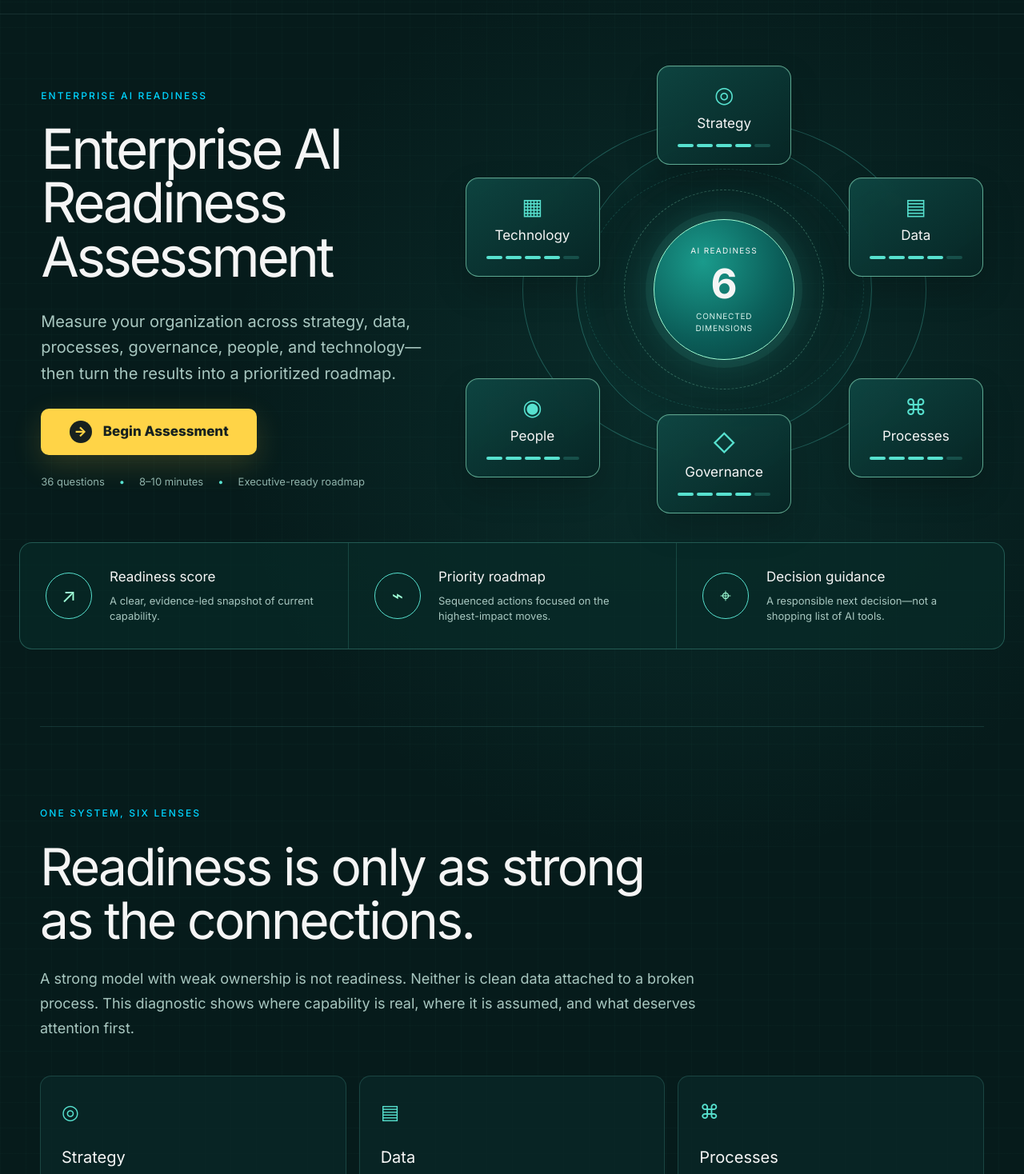
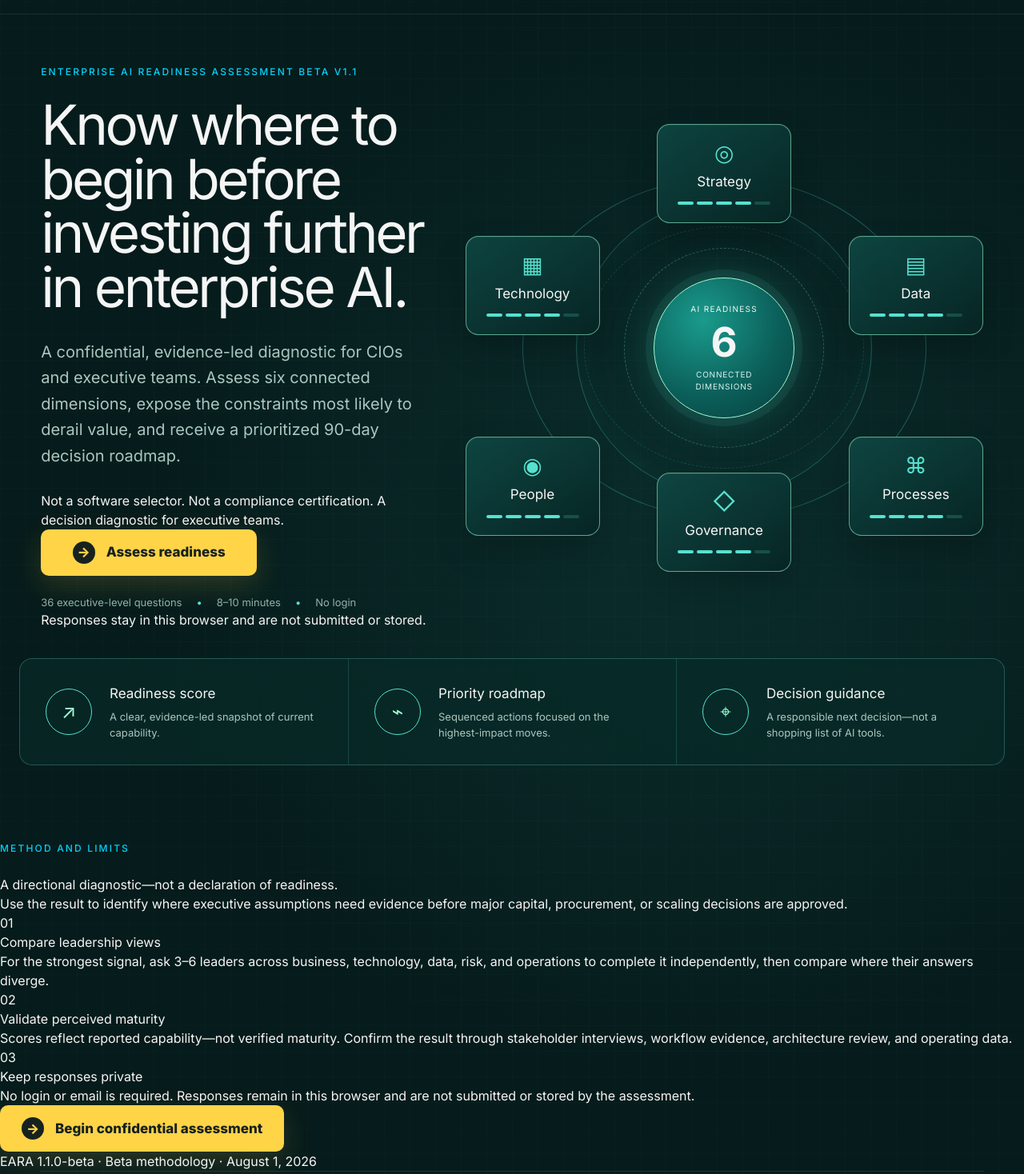
Before and after one commit to MattymBaylor/gms-website-3.0-perplexity, a Next.js app: page /eara in a window 1280 px wide. Shown: the part 62-1530 px from the top of the page at 80% size. Built offline with nearby package versions, Linux system fonts and the light colour scheme.

Commit message:
Improve EARA CIO positioning and trust

```diff
--- a/app/eara/page.tsx
+++ b/app/eara/page.tsx
@@ -152,6 +152,8 @@ const dimensions: Dimension[] = [
   },
 ];
 
+const EARA_VERSION = "1.1.0-beta";
+
 const ratingScale = [
   { value: 1, label: "Not in place", short: "Absent" },
   { value: 2, label: "Ad hoc", short: "Ad hoc" },
@@ -223,6 +225,8 @@ export default function Home() {
   const overallScore = useMemo(() => Math.round(dimensionScores.reduce((sum, dimension) => sum + dimension.score, 0) / dimensions.length), [dimensionScores]);
   const ranked = useMemo(() => [...dimensionScores].sort((a, b) => a.score - b.score), [dimensionScores]);
   const strength = useMemo(() => [...dimensionScores].sort((a, b) => b.score - a.score)[0], [dimensionScores]);
+  const lowestScore = ranked[0].score;
+  const uniformProfile = lowestScore === strength.score;
 
   const goTop = () => window.scrollTo({ top: 0, behavior: "smooth" });
   const startAssessment = () => { setStage("assessment"); setSectionIndex(0); setShowValidation(false); setTimeout(goTop, 0); };
@@ -307,9 +311,11 @@ export default function Home() {
 
   if (stage === "results") {
     const status = maturity(overallScore);
-    const decision = overallScore >= 80
-      ? `Scale selectively from your strongest foundation in ${strength.name}, while protecting against overextension in ${ranked[0].name}.`
-      : `Authorize a 90-day foundation sprint centered on ${ranked[0].name}, with ${ranked[1].name} treated as the enabling dependency.`;
+    const decision = uniformProfile
+      ? "Authorize a 90-day cross-functional validation sprint. Equal scores do not establish a unique constraint, so validate Strategy and Data with evidence before setting investment priorities."
+      : overallScore >= 80
+        ? `Scale selectively from your strongest foundation in ${strength.name}, while protecting against overextension in ${ranked[0].name}.`
+        : `Authorize a 90-day foundation sprint centered on ${ranked[0].name}, with ${ranked[1].name} treated as the enabling dependency.`;
     return (
       <main className="results-shell">
         <BrandHeader compact onHome={returnHome} />
@@ -344,16 +350,26 @@ export default function Home() {
             <h2>Now that I know this, what decision can I responsibly make?</h2>
             <p className="decision-copy">{decision}</p>
             <ul>
-              <li><span>Constraint</span><b>{ranked[0].name} · {ranked[0].score}</b></li>
-              <li><span>Enabling dependency</span><b>{ranked[1].name} · {ranked[1].score}</b></li>
-              <li><span>Strongest foundation</span><b>{strength.name} · {strength.score}</b></li>
+              {uniformProfile ? (
+                <>
+                  <li><span>Starting hypothesis</span><b>Strategy · {dimensionScores[0].score}</b></li>
+                  <li><span>Enabling dependency</span><b>Data · {dimensionScores[1].score}</b></li>
+                  <li><span>Profile signal</span><b>No unique strength</b></li>
+                </>
+              ) : (
+                <>
+                  <li><span>Constraint</span><b>{ranked[0].name} · {ranked[0].score}</b></li>
+                  <li><span>Enabling dependency</span><b>{ranked[1].name} · {ranked[1].score}</b></li>
+                  <li><span>Strongest foundation</span><b>{strength.name} · {strength.score}</b></li>
+                </>
+              )}
             </ul>
             <p className="decision-rule">Do not approve broad technology procurement until the priority outcome, accountable owner, baseline metric, data boundary, and governance gate are explicit.</p>
           </article>
         </section>
 
         <section className="roadmap-section">
-          <div className="roadmap-intro"><div><p className="eyebrow">Prioritized roadmap</p><h2>Start where weakness constrains value.</h2></div><p>The roadmap sequences your three lowest-scoring dimensions. These are not three unrelated projects; each move should make the next one safer and more valuable.</p></div>
+          <div className="roadmap-intro"><div><p className="eyebrow">Prioritized roadmap</p><h2>Start where weakness constrains value.</h2></div><p>{uniformProfile ? "All six dimensions scored equally. This sequence is a starting hypothesis—not a proven priority—and should be validated with leadership input and operating evidence." : "The roadmap sequences your three lowest-scoring dimensions. These are not three unrelated projects; each move should make the next one safer and more valuable."}</p></div>
           <div className="priority-stack">
             {ranked.slice(0, 3).map((priority, index) => (
               <article className="priority-card" key={priority.key}>
@@ -368,7 +384,7 @@ export default function Home() {
 
         <section className="report-footer">
           <img src="/eara/growthmindset-logo-white.svg" alt="growthmindset.ai" />
-          <div><p>This assessment is a directional diagnostic, not an audit or compliance certification. Validate the findings through stakeholder interviews, workflow evidence, architecture review, and operating data before committing major capital.</p><a href="https://growthmindset.ai" target="_blank" rel="noreferrer">Continue with growthmindset.ai →</a></div>
+          <div><p><strong>EARA {EARA_VERSION}.</strong> This assessment is a directional diagnostic, not an audit or compliance certification. Validate the findings through stakeholder interviews, workflow evidence, architecture review, and operating data before committing major capital.</p><a href="https://growthmindset.ai" target="_blank" rel="noreferrer">Continue with growthmindset.ai →</a></div>
         </section>
       </main>
     );
@@ -379,11 +395,13 @@ export default function Home() {
       <BrandHeader onHome={returnHome} />
       <section className="hero" id="top">
         <div className="hero-copy">
-          <p className="eyebrow">Enterprise AI readiness</p>
-          <h1>Enterprise AI<br />Readiness<br />Assessment</h1>
-          <p className="hero-lede">Measure your organization across strategy, data, processes, governance, people, and technology—then turn the results into a prioritized roadmap.</p>
-          <button className="primary-button" type="button" onClick={startAssessment}><span aria-hidden="true">→</span>Begin Assessment</button>
-          <p className="assessment-meta"><span>36 questions</span><span>8–10 minutes</span><span>Executive-ready roadmap</span></p>
+          <p className="eyebrow">Enterprise AI Readiness Assessment <span className="version-badge">Beta v1.1</span></p>
+          <h1>Know where to begin before investing further in enterprise AI.</h1>
+          <p className="hero-lede">A confidential, evidence-led diagnostic for CIOs and executive teams. Assess six connected dimensions, expose the constraints most likely to derail value, and receive a prioritized 90-day decision roadmap.</p>
+          <p className="positioning-line">Not a software selector. Not a compliance certification. A decision diagnostic for executive teams.</p>
+          <button className="primary-button" type="button" onClick={startAssessment}><span aria-hidden="true">→</span>Assess readiness</button>
+          <p className="assessment-meta"><span>36 executive-level questions</span><span>8–10 minutes</span><span>No login</span></p>
+          <p className="assessment-trust">Responses stay in this browser and are not submitted or stored.</p>
         </div>
 
         <div className="system-map" aria-label="Six connected readiness dimensions">
@@ -401,13 +419,30 @@ export default function Home() {
         <article><span>⌖</span><div><h2>Decision guidance</h2><p>A responsible next decision—not a shopping list of AI tools.</p></div></article>
       </section>
 
+      <section className="method-section" id="methodology">
+        <p className="eyebrow">Method and limits</p>
+        <div className="method-heading">
+          <h2>A directional diagnostic—not a declaration of readiness.</h2>
+          <p>Use the result to identify where executive assumptions need evidence before major capital, procurement, or scaling decisions are approved.</p>
+        </div>
+        <div className="method-grid">
+          <article><span>01</span><h3>Compare leadership views</h3><p>For the strongest signal, ask 3–6 leaders across business, technology, data, risk, and operations to complete it independently, then compare where their answers diverge.</p></article>
+          <article className="evidence-card"><span>02</span><h3>Validate perceived maturity</h3><p>Scores reflect reported capability—not verified maturity. Confirm the result through stakeholder interviews, workflow evidence, architecture review, and operating data.</p></article>
+          <article><span>03</span><h3>Keep responses private</h3><p>No login or email is required. Responses remain in this browser and are not submitted or stored by the assessment.</p></article>
+        </div>
+        <div className="method-action">
+          <button className="primary-button" type="button" onClick={startAssessment}><span aria-hidden="true">→</span>Begin confidential assessment</button>
+          <p>EARA {EARA_VERSION} · Beta methodology · August 1, 2026</p>
+        </div>
+      </section>
+
       <section className="framework-section" id="framework">
         <p className="eyebrow">One system, six lenses</p><h2>Readiness is only as strong as the connections.</h2>
         <p className="section-intro">A strong model with weak ownership is not readiness. Neither is clean data attached to a broken process. This diagnostic shows where capability is real, where it is assumed, and what deserves attention first.</p>
         <div className="framework-grid">{dimensions.map((dimension) => <article key={dimension.name}><span>{dimension.icon}</span><h3>{dimension.name}</h3><p>{dimension.note}</p></article>)}</div>
       </section>
 
-      <footer><img src="/eara/growthmindset-logo-white.svg" alt="growthmindset.ai" /><p>Enterprise AI decisions grounded in evidence, responsibility, and business value.</p></footer>
+      <footer><img src="/eara/growthmindset-logo-white.svg" alt="growthmindset.ai" /><p>Enterprise AI decisions grounded in evidence, responsibility, and business value.<br /><span className="footer-version">EARA {EARA_VERSION}</span></p></footer>
     </main>
   );
 }
```
